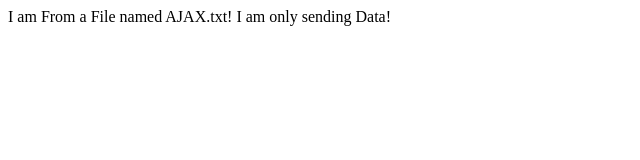
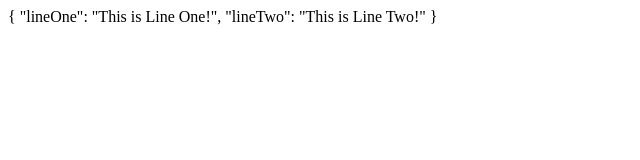
Before and after one commit to BukkitmanPlays-MCPE/MyAJAX_Experiment, a plain HTML site: page index.html in a window 1280 px wide. Shown: the whole page, without its empty margins (0-640 px from the left). Drawn offline with Linux system fonts and the light colour scheme.

Commit message:
Update index.html

```diff
--- a/index.html
+++ b/index.html
@@ -17,7 +17,7 @@
 					}
 				}
 
-				xhttp.open("GET", "AJAX.txt", true);
+				xhttp.open("GET", "AJAX.json", true);
 				xhttp.send();
 			};
 			loadDoc();
```
